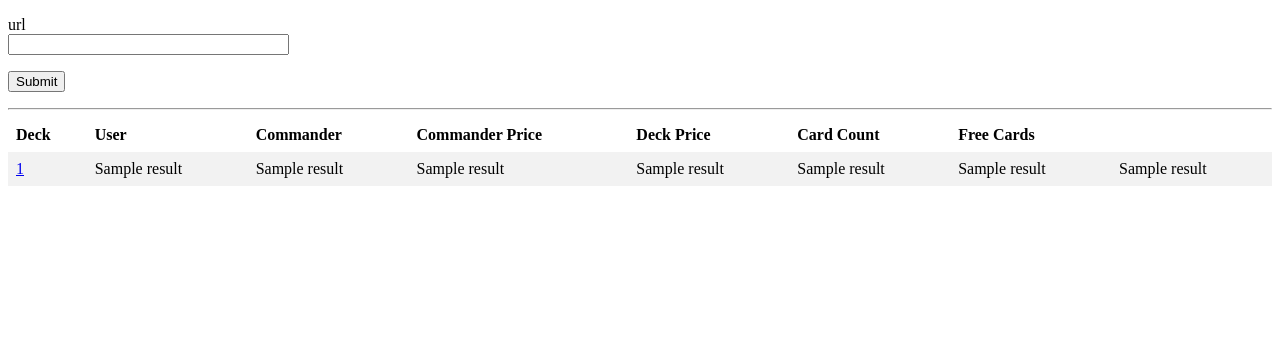
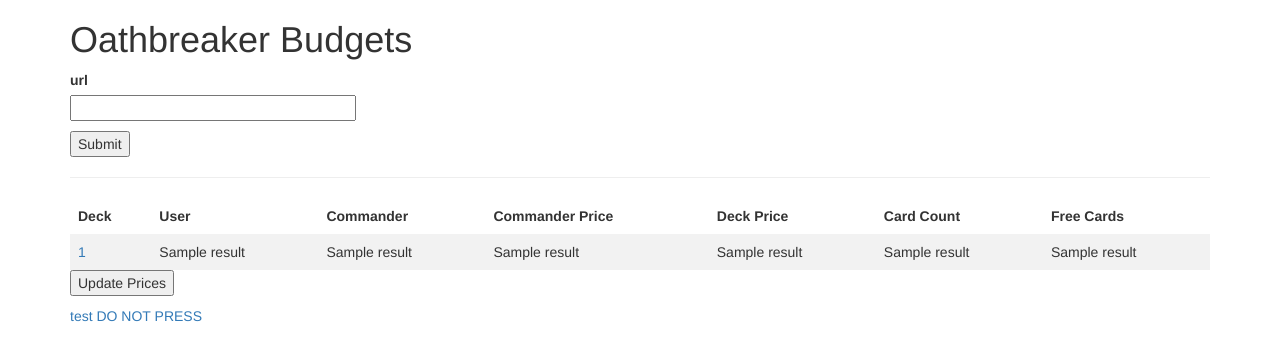
Before and after one commit to lotka/edhbudget.com, a Flask app: template templates/query_result.html in a window 1280 px wide. Shown: the top 361 px of the page. Run offline with Flask 2, Linux system fonts and the light colour scheme; the template is opened without the code that fills it: values that come from a table or form of the project are taken from there, most other values are stand-ins (such as "Sample title", 1, 10 or a date in 2020); some libraries are stand-ins or nearby versions.

Commit message:
start using bootstrap and jQuery

```diff
--- a/main.py
+++ b/main.py
@@ -9,10 +9,13 @@ from wtforms import StringField, SubmitField
 from wtforms.validators import DataRequired
 import pandas as pd
 import requests
-
+from flask_bootstrap import Bootstrap
 class SubmitForm(FlaskForm):
     url = StringField('url', validators=[DataRequired()])
     submit = SubmitField('Submit')
+
+class UpdateForm(FlaskForm):
+    submit = SubmitField('Update Prices')
 
 
 import firebase_admin
@@ -64,30 +67,20 @@ def price_archidekt(url):
             'commander_price' : round(historical['price'][historical.name == commander].sum(),2),
             'deck_price' : round(historical['price'][historical.name != commander].sum(),2),
             'cards' : len(historical),
-            'free_cards' : (historical['price'] == 0).sum()
+            'free_cards' : (historical['price'] == 0).sum(),
+            'id' : data['id'],
             }
 
 app = flask.Flask(__name__)
+bootstrap = Bootstrap(app)
 app.config['SECRET_KEY'] = 'you-will-never-guess'
 bigquery_client = bigquery.Client()
 
-# @app.route('/submit', methods=['GET', 'POST'])
-# def login():
-#     form = SubmitForm()
-#     if form.validate_on_submit():
-#         print("wtf!?")
-#         archidekt_id = form.url.data.split('/')[-1].split('#')[0]
-#         # new_deck = price_archidekt("https://archidekt.com/api/decks/{}/".format(archidekt_id))
-#         print('BQ: deck_ids post')
-#         doc_ref = db.collection(u'deck-ids').document(archidekt_id)
-#         doc_ref.set({
-#             u'modified': str(pd.datetime.today()),
-#             u'data': {'complex': 4.2},
-#         })
-#         pd.DataFrame([{'id' : archidekt_id}]).to_gbq('magic.deck_ids',project_id='nifty-beast-realm',if_exists='append')
-#         return flask.redirect(flask.url_for('main'))
-#     return flask.render_template('submit.html',  title='Sign In', form=form)
 
+@app.route('/test', methods=['POST'])
+def translate_text():
+    print(flask.request)
+    return flask.jsonify({})
 
 @app.route("/", methods=['GET', 'POST'])
 def main():
@@ -110,6 +103,9 @@ def main():
             })
             # pd.DataFrame([{'id' : archidekt_id}]).to_gbq('magic.deck_ids',project_id='nifty-beast-realm',if_exists='append')
             return flask.redirect(flask.url_for('main'))
+    elif True:
+        df = pd.DataFrame([])
+        return flask.render_template("query_result.html", results=df.values, form=form, update_form=UpdateForm())
     else:
         print('FS: deck_ids get')
         deck_ids_ref = db.collection(u'deck-ids')
@@ -120,7 +116,7 @@ def main():
             df = pd.DataFrame(prices).sort_values(by='deck_price',ascending=False)
         else:
             df = pd.DataFrame(prices)
-        return flask.render_template("query_result.html", results=df.values,form=form)
+        return flask.render_template("query_result.html", results=df.values,form=form,update_form=UpdateForm())
 
 
 if __name__ == "__main__":
--- a/templates/query_result.html
+++ b/templates/query_result.html
@@ -1,22 +1,6 @@
-<!DOCTYPE html>
-{#
-Copyright 2019 Google LLC
+{% extends 'bootstrap/base.html' %}
 
-Licensed under the Apache License, Version 2.0 (the "License");
-you may not use this file except in compliance with the License.
-You may obtain a copy of the License at
-
-    https://www.apache.org/licenses/LICENSE-2.0
-
-Unless required by applicable law or agreed to in writing, software
-distributed under the License is distributed on an "AS IS" BASIS,
-WITHOUT WARRANTIES OR CONDITIONS OF ANY KIND, either express or implied.
-See the License for the specific language governing permissions and
-limitations under the License.
-#}
-<meta charset="utf-8" />
-<title>Query Result</title>
-
+{% block content %}
 <style>
 table {
   border-collapse: collapse;
@@ -30,7 +14,8 @@ th, td {
 
 tr:nth-child(even) {background-color: #f2f2f2;}
 </style>
-
+<div class="container">
+<h1> Oathbreaker Budgets</h1>
 <form action="" method="post" novalidate>
     {{ form.hidden_tag() }}
     <p>
@@ -70,7 +55,31 @@ tr:nth-child(even) {background-color: #f2f2f2;}
         <td>{{ result[5] }}</td>
         <td>{{ result[6] }}</td>
         <td>{{ result[7] }}</td>
-        <td>{{ result[8] }}</td>
     </tr>
     {% endfor %}
 </table>
+
+
+<form action="" method="post" novalidate>
+    {{ form.hidden_tag() }}
+    <p>{{ update_form.submit() }}</p>
+</form>
+
+<a href="/test"> test</a>
+
+ <a href="javascript:translate();">DO NOT PRESS</a>
+
+    </div>
+{% endblock %}
+
+{% block scripts %}
+    {{ super() }}
+    <script>
+        function translate() {
+            console.log('Hello World!');
+            $.post('/test').done(function(response) {
+                console.log(response);
+            })
+            };
+    </script>
+{% endblock %}
```
Also changed, not shown: templates/submit.html (deleted, +0 -11 lines), templates/timeout.html (deleted, +0 -20 lines).
